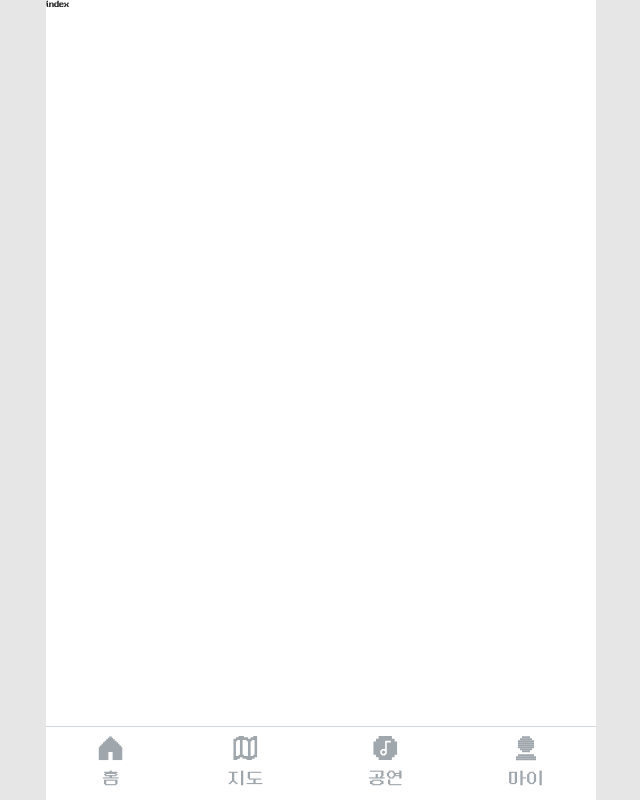
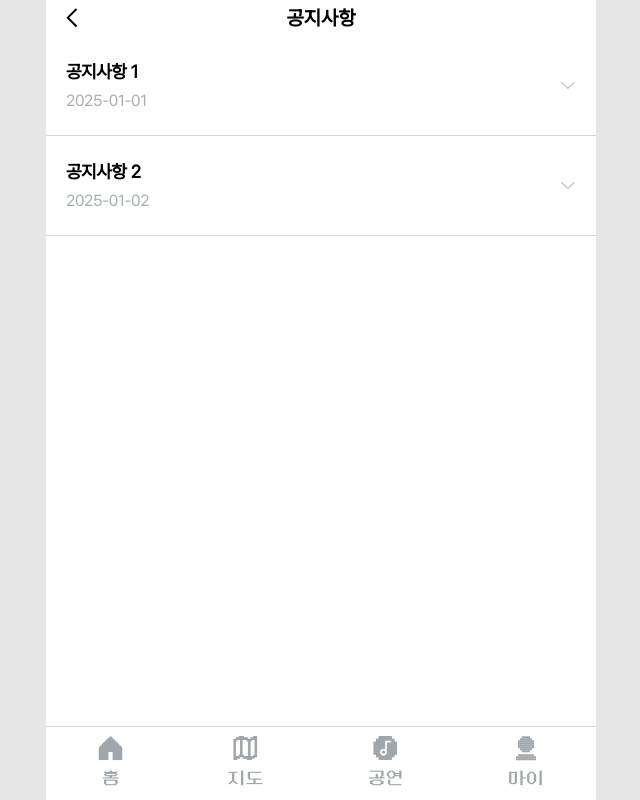
Before and after one commit to DEER-FOR-YOU/2025_DEER_FOR_YOU_FE, a React (Create React App) app: page /notice in a window 1280 px wide. Shown: the whole page, without its empty margins (319-959 px from the left). Built offline with nearby package versions, Linux system fonts and the light colour scheme.

Commit message:
feat: 공지사항 조회 ui

```diff
--- /dev/null
+++ b/src/pages/notice/NoticeItem.tsx
@@ -0,0 +1,32 @@
+import React, { useState } from 'react';
+import * as S from './noticeItem.style';
+import arrowDown from '../../assets/arrow_down.svg';
+
+interface NoticeItemProps {
+  notice: {
+    id: number;
+    title: string;
+    content: string;
+    createdAt: string;
+  };
+}
+
+export default function NoticeItem({ notice }: NoticeItemProps) {
+  const [isOpen, setIsOpen] = useState(false);
+  return (
+    <>
+      <S.Container>
+        <S.TextFlex>
+          <S.Title>{notice.title}</S.Title>
+          <S.CreatedAt>{notice.createdAt}</S.CreatedAt>
+        </S.TextFlex>
+        <S.ArrowDown
+          src={arrowDown}
+          alt="arrow_down"
+          onClick={() => setIsOpen(!isOpen)}
+        />
+      </S.Container>
+      {isOpen && <S.ContentConatiner>{notice.content}</S.ContentConatiner>}
+    </>
+  );
+}
--- a/src/pages/notice/index.style.ts
+++ b/src/pages/notice/index.style.ts
@@ -1,3 +1,10 @@
 import styled from '@emotion/styled';
 
-export const Container = styled.div``;
+export const Container = styled.div`
+  padding-bottom: 164px;
+`;
+
+export const NoticeList = styled.div`
+  display: flex;
+  flex-direction: column;
+`;
--- a/src/pages/notice/index.tsx
+++ b/src/pages/notice/index.tsx
@@ -1,6 +1,32 @@
 import React from 'react';
 import * as S from './index.style';
+import Header from '../../components/header';
+import NoticeItem from './NoticeItem';
+
+const noticeList = [
+  {
+    id: 1,
+    title: '공지사항 1',
+    content: '공지사항 1 내용',
+    createdAt: '2025-01-01',
+  },
+  {
+    id: 2,
+    title: '공지사항 2',
+    content: '공지사항 2 내용',
+    createdAt: '2025-01-02',
+  },
+];
 
 export default function NoticePage() {
-  return <S.Container>index</S.Container>;
+  return (
+    <S.Container>
+      <Header title="공지사항" />
+      <S.NoticeList>
+        {noticeList.map((notice) => (
+          <NoticeItem key={notice.id} notice={notice} />
+        ))}
+      </S.NoticeList>
+    </S.Container>
+  );
 }
--- /dev/null
+++ b/src/pages/notice/noticeItem.style.ts
@@ -0,0 +1,45 @@
+import styled from '@emotion/styled';
+
+export const Container = styled.div`
+  padding: 22px 20px;
+  border-bottom: 1px solid #d2d9df;
+  display: flex;
+  justify-content: space-between;
+  align-items: center;
+`;
+
+export const TextFlex = styled.div`
+  display: flex;
+  flex-direction: column;
+  gap: 4px;
+`;
+
+export const Title = styled.div`
+  color: #000;
+  font-family: Pretendard;
+  font-size: 1.8rem;
+  font-style: normal;
+  font-weight: 600;
+  line-height: 150%; /* 27px */
+  letter-spacing: -0.45px;
+`;
+
+export const CreatedAt = styled.div`
+  color: var(--gray-middarkgray, #a6afb7);
+  font-family: Pretendard;
+  font-size: 1.6rem;
+  font-style: normal;
+  font-weight: 400;
+  line-height: 150%; /* 24px */
+  letter-spacing: -0.4px;
+`;
+
+export const ArrowDown = styled.img`
+  cursor: pointer;
+`;
+
+export const ContentConatiner = styled.div`
+  border-bottom: 1px solid #d2d9df;
+  background: #f1f3f5;
+  padding: 34px 20px;
+`;
```
Also changed, not shown: src/assets/arrow_down.svg (added).
